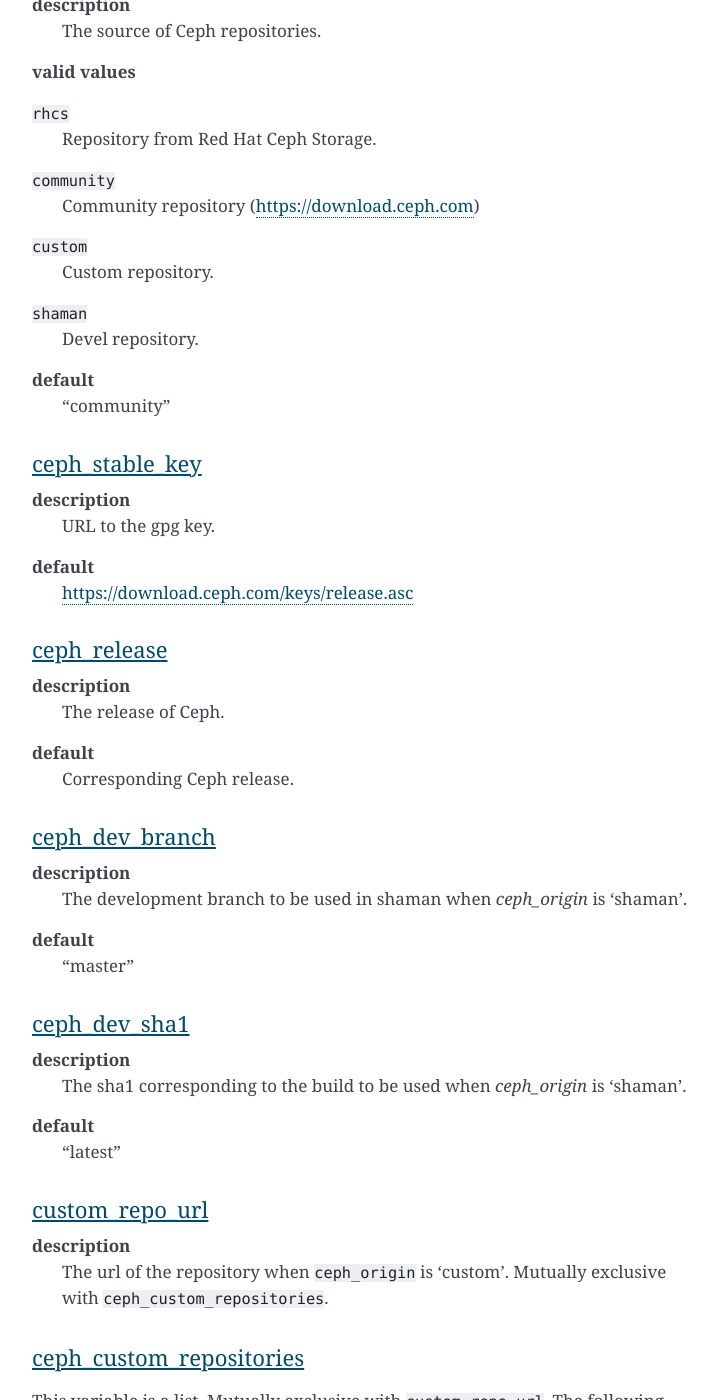
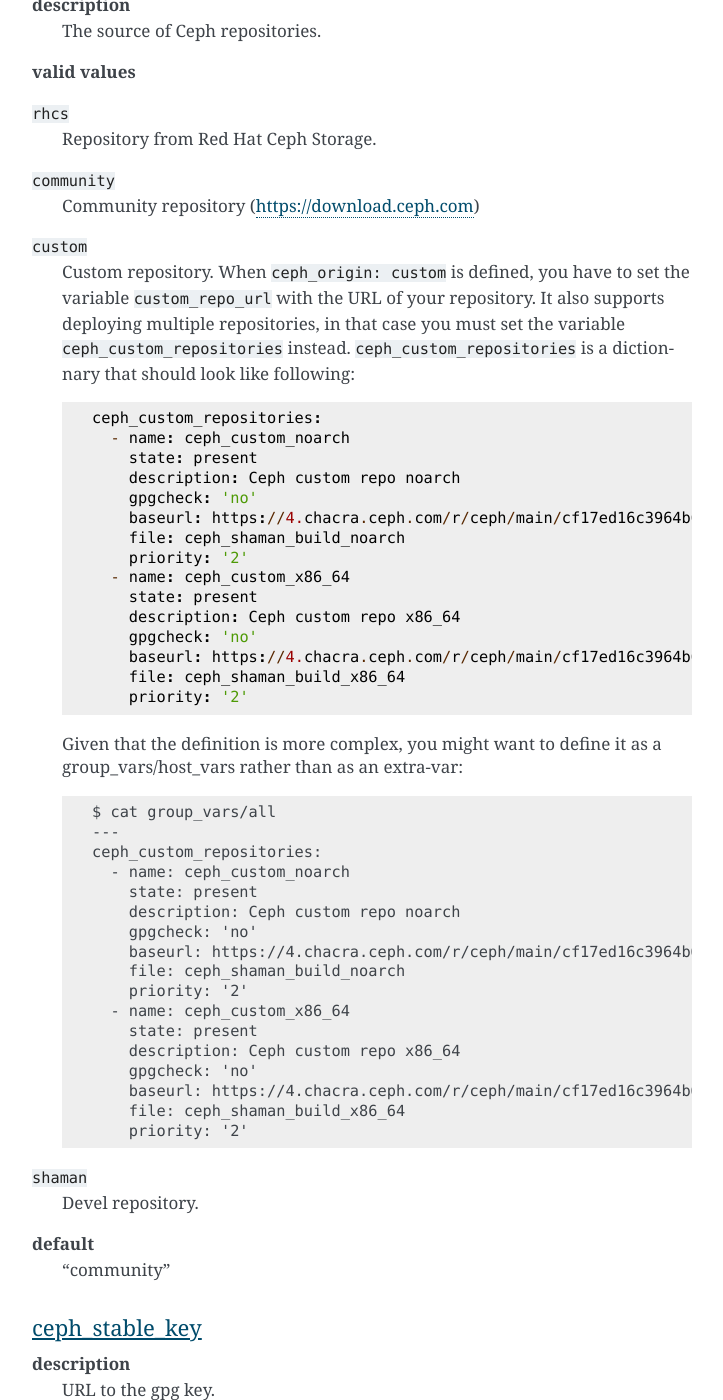
Before and after one commit to ceph/cephadm-ansible, a Sphinx documentation site: the page built from doc/source/index.rst, in a window 1280 px wide and 1400 px high, scrolled down 4210 px. Shown: the whole window, without its empty margins (388-1111 px from the left). Built offline with Sphinx 7.4.7, drawn with Linux system fonts in a browser that asks for light colours.

Commit message:
doc: add missing details about 'ceph_origin: custom'
The usage of `ceph_origin: custom` is lacking details.
This patch adds more information about this scenario.

Signed-off-by: Guillaume Abrioux <gabrioux@redhat.com>

```diff
--- a/doc/source/index.rst
+++ b/doc/source/index.rst
@@ -119,6 +119,47 @@
   Community repository (https://download.ceph.com)
 ``custom``
   Custom repository.
+  When ``ceph_origin: custom`` is defined, you have to set the variable ``custom_repo_url`` with the URL of your repository.
+  It also supports deploying multiple repositories, in that case you must set the variable ``ceph_custom_repositories`` instead.
+  ``ceph_custom_repositories`` is a dictionnary that should look like following::
+
+    ceph_custom_repositories:
+      - name: ceph_custom_noarch
+        state: present
+        description: Ceph custom repo noarch
+        gpgcheck: 'no'
+        baseurl: https://4.chacra.ceph.com/r/ceph/main/cf17ed16c3964b635e9b6c22e607ea5672341c5c/centos/8/flavors/default/noarch
+        file: ceph_shaman_build_noarch
+        priority: '2'
+      - name: ceph_custom_x86_64
+        state: present
+        description: Ceph custom repo x86_64
+        gpgcheck: 'no'
+        baseurl: https://4.chacra.ceph.com/r/ceph/main/cf17ed16c3964b635e9b6c22e607ea5672341c5c/centos/8/flavors/default/x86_64
+        file: ceph_shaman_build_x86_64
+        priority: '2'
+
+  Given that the definition is more complex, you might want to define it as a group_vars/host_vars rather than as an extra-var::
+
+    $ cat group_vars/all
+    ---
+    ceph_custom_repositories:
+      - name: ceph_custom_noarch
+        state: present
+        description: Ceph custom repo noarch
+        gpgcheck: 'no'
+        baseurl: https://4.chacra.ceph.com/r/ceph/main/cf17ed16c3964b635e9b6c22e607ea5672341c5c/centos/8/flavors/default/noarch
+        file: ceph_shaman_build_noarch
+        priority: '2'
+      - name: ceph_custom_x86_64
+        state: present
+        description: Ceph custom repo x86_64
+        gpgcheck: 'no'
+        baseurl: https://4.chacra.ceph.com/r/ceph/main/cf17ed16c3964b635e9b6c22e607ea5672341c5c/centos/8/flavors/default/x86_64
+        file: ceph_shaman_build_x86_64
+        priority: '2'
+
+
 ``shaman``
   Devel repository.
 
```
